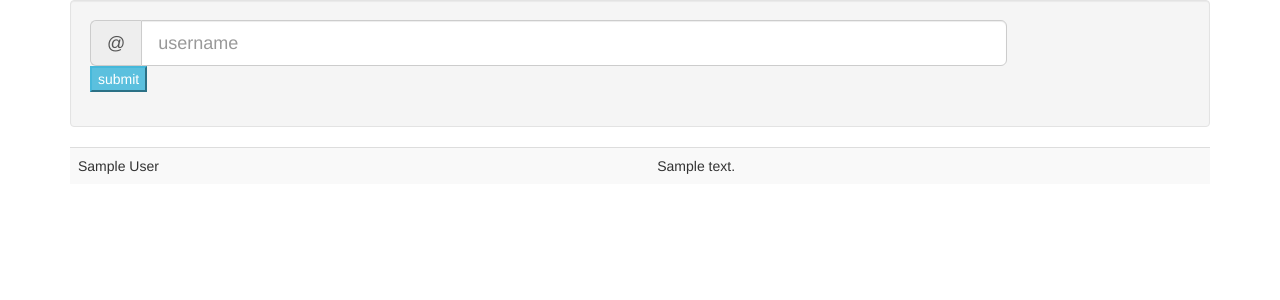
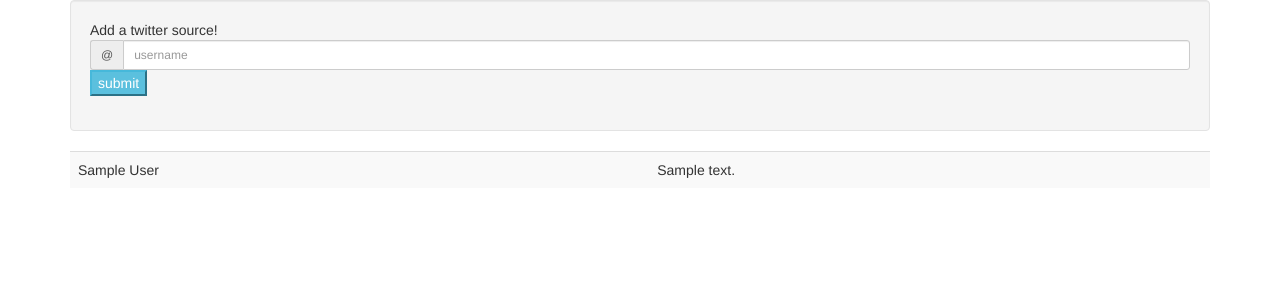
Before and after one commit to jaymcgrath/ewe_ebooks, a Django app: template templates/sources/corpus_list.html in a window 1280 px wide. Shown: the top 300 px of the page. Run offline with Django 3.2, Linux system fonts and the light colour scheme; the template is opened without the code that fills it: most values are stand-ins (such as "Sample title", 1, 10 or a date in 2020); some libraries are stand-ins or nearby versions.

Commit message:
adds add_source form at the top of corpus list

```diff
--- a/templates/sources/corpus_list.html
+++ b/templates/sources/corpus_list.html
@@ -4,10 +4,14 @@
     <div class="well">
         <form action="/add_source/" method="post">
             {% csrf_token %}
+            <div class="ansibold">
+                Add a twitter source!
+            </div>
             <div class="form-group">
-                <div class="input-group input-group-lg col-md-10">
+                <div class="input-group input-group-sm">
                     <span class="input-group-addon" id="username1">@</span>
-                    <input type="text" value="" name="twitter_username" class="form-control" placeholder="username" aria-describedby="username1">
+                    <input type="text" value="" name="twitter_username" class="form-control"
+                           placeholder="username" aria-describedby="username1">
                 </div>
                 <input type="submit" value="submit" class="btn-info">
             </div>
```
